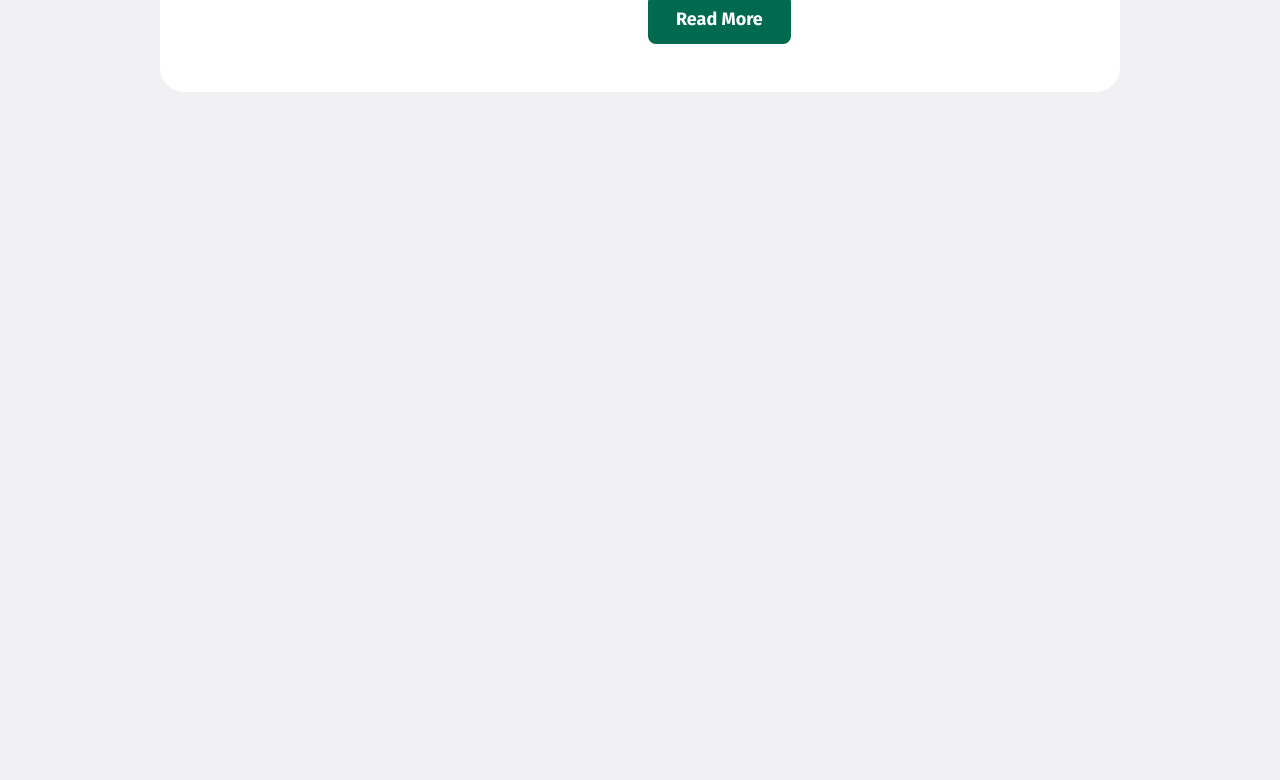
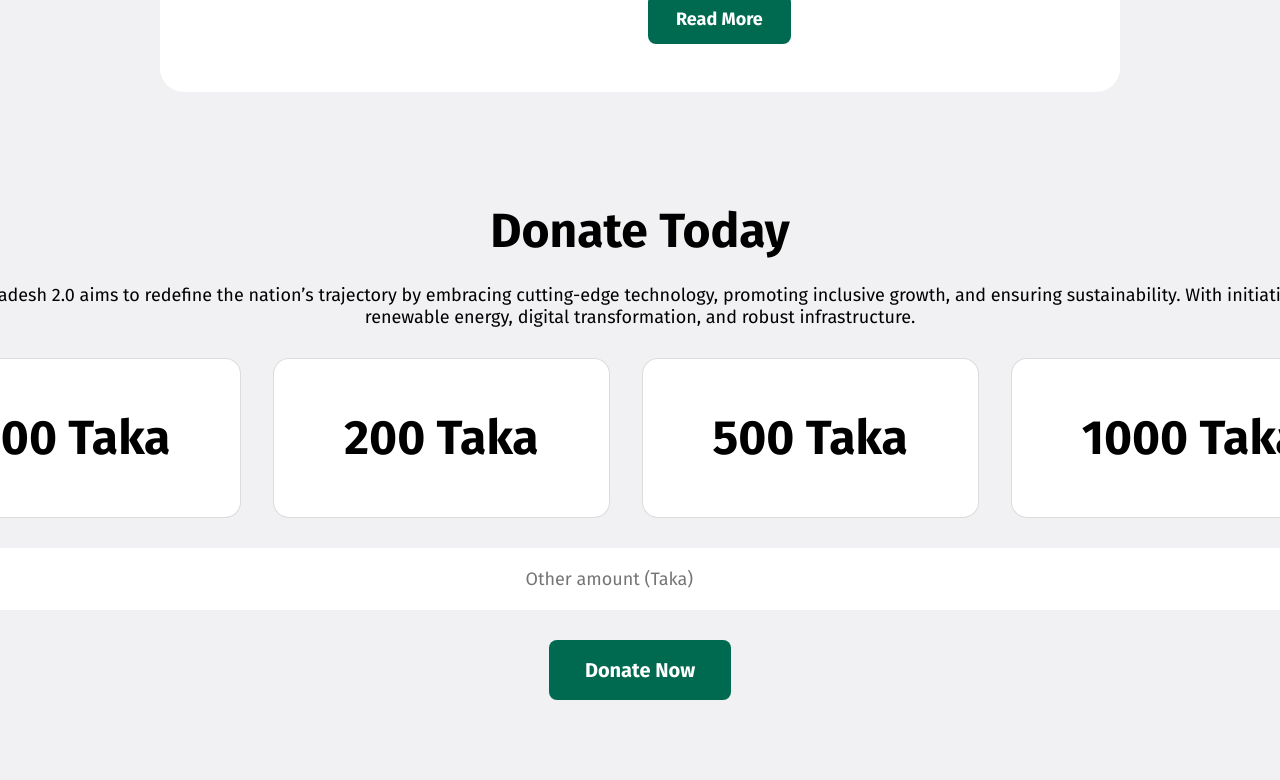
Before and after one commit to araf-64/ph-b11-a1-araf-64-, a plain HTML site: page index.html in a window 1280 px wide. Shown: the part 3871-4651 px from the top of the page. Before the commit the page ends 4073 px from the top, so only its background shows below. Drawn offline with Linux system fonts and the light colour scheme.

Commit message:
added donate section

```diff
--- a/index.html
+++ b/index.html
@@ -243,6 +243,28 @@
           </div>
         </div>
       </section>
+
+      <section id="donation">
+
+        <div class="donation-title-container">
+          <h4 class="donation-title">Donate Today</h4>
+          <p class="donation-description">Bangladesh 2.0 aims to redefine the nation’s trajectory by embracing cutting-edge technology, promoting inclusive growth, and ensuring sustainability. With initiatives in renewable energy, digital transformation, and robust infrastructure.</p>
+        </div>
+
+        <div class="donation-amount">
+          <input type="button" value="100 Taka" class="donate-taka">
+          <input type="button" value="200 Taka" class="donate-taka">
+          <input type="button" value="500 Taka" class="donate-taka">
+          <input type="button" value="1000 Taka" class="donate-taka">
+        </div>
+
+        <div class="donate-custom-amount">
+          <input type="number" name="" id="custom-donation-amount" placeholder="Other amount (Taka)">
+        </div>
+
+        <input type="button" value="Donate Now" class="complete-donation hover">
+
+      </section>
     </section>
   </body>
 </html>
--- a/style.css
+++ b/style.css
@@ -310,3 +310,71 @@ body{
     color: white;
     padding: 14px 28px;
 }
+
+/* dontaion section styles */
+#donation{
+    display: flex;
+    flex-direction: column;
+    justify-content: center;
+    align-items: center;
+}
+.donation-title-container{
+    display: flex;
+    flex-direction: column;
+    justify-content: center;
+    align-items: center;
+}
+.donation-title{
+    font-size: 48px;
+    font-weight: bold;
+    margin-bottom: 24px;
+}
+.donation-description{
+    font-size: 18px;
+    font-weight: 400;
+    text-align: center;
+    margin-bottom: 30px;
+}
+.donation-amount{
+    display: flex;
+    flex-direction: row;
+    justify-content: center;
+    align-items: center;
+    gap: 32px;
+    margin-bottom: 30px;
+}
+.donate-taka{
+    padding: 50px 70px;
+    border: 1px solid #00000023;
+    border-radius: 16px;
+    background-color: white;
+    font-size: 48px;
+    font-weight: bold;
+}
+.donate-taka:hover{
+    cursor: pointer;
+    background-color: #C6E4D6;
+}
+.donate-custom-amount{
+    display: flex;
+    justify-content: center;
+    align-items: center;
+}
+#custom-donation-amount{
+    font-size: 18px;
+    font-weight: 400;
+    padding: 20px 600px;
+    border-radius: 8px;
+    border: none;
+    margin-bottom: 30px;
+}
+.complete-donation{
+    font-size: 20px;
+    font-weight: bold;
+    color: white;
+    background-color: #006A50;
+    border-radius: 8px;
+    border: none;
+    padding: 18px 36px;
+    margin-bottom: 80px;
+}
```
